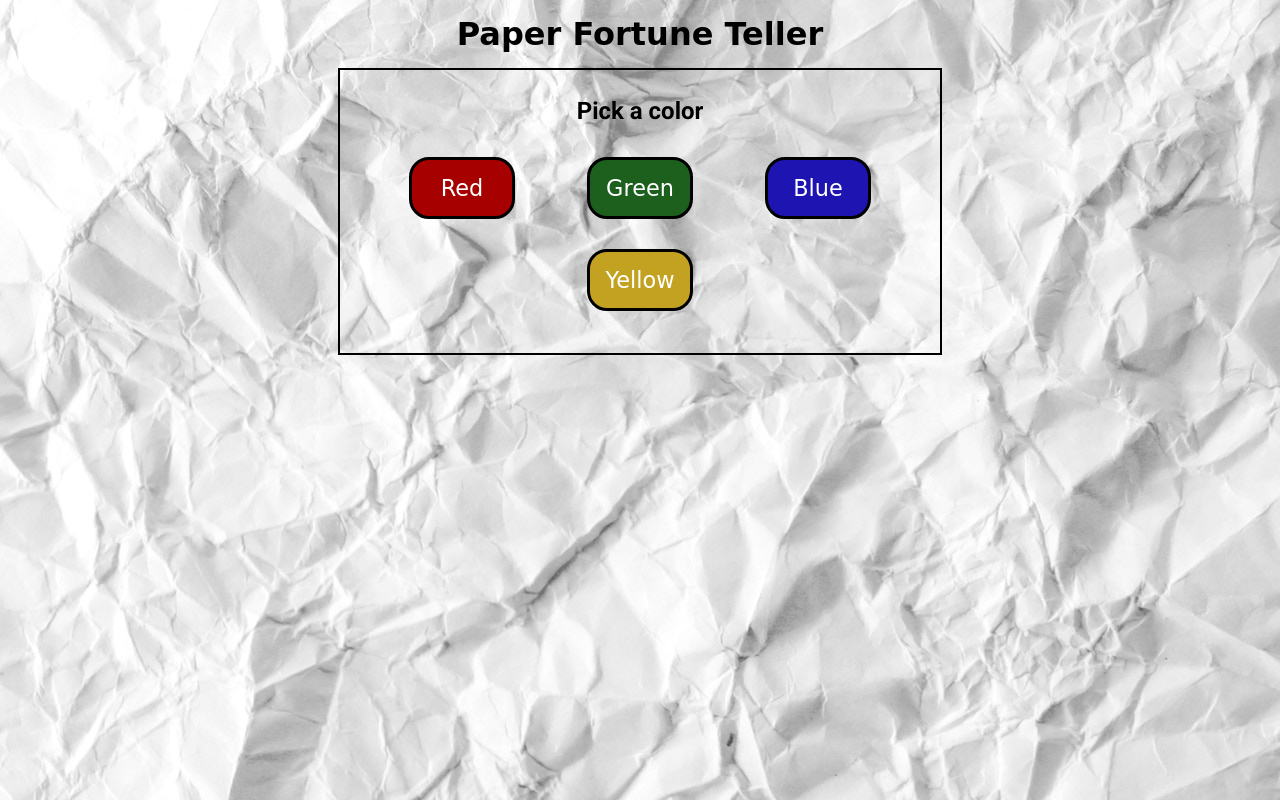
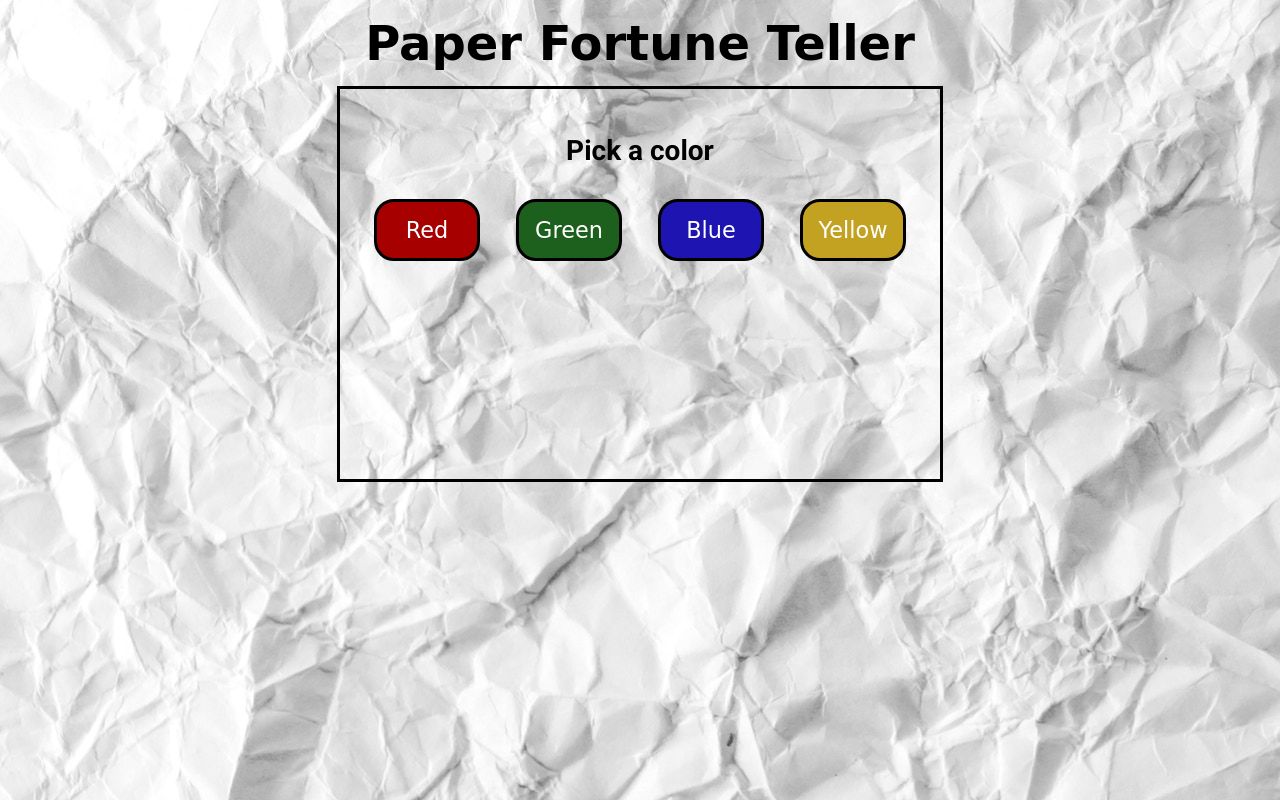
Before and after one commit to moonshoeskelly/p3-dement-kelly, a website: page index.html in a window 1280 px wide. Drawn offline with Linux system fonts and the light colour scheme; a web font is replaced by a local one.

Commit message:
Make page responsive

```diff
--- a/main.css
+++ b/main.css
@@ -23,11 +23,12 @@ h1 {
 }
 
 .section-box {
-  border: 2px solid #000;
+  border: 3px solid #000;
   width: 90%;
   max-width: 600px;
   margin: 0 auto;
-  padding: 27px 0;
+  padding: 45px 0;
+  height: 300px;
 }
 
 div {
@@ -133,6 +134,13 @@ ul li p {
   transition: opacity 1000ms;
 }
 
+#my-fortune {
+  font-size: 1.4rem;
+  border: 10px double #000;
+  margin: 10px 11% 45px 11%;
+  padding: 16px 2%;
+}
+
 a {
   text-decoration: none;
 }
@@ -146,3 +154,28 @@ a {
   color: #fff;
 }
 /******************************/
+
+
+
+
+/*********Media Queries************/
+@media (min-width: 552px) {
+  ul li {
+    margin: 30px 10%;
+  }
+}
+
+@media (min-width: 650px) {
+  h1 {
+    font-size: 3rem;
+  }
+  h2 {
+    font-size: 1.75rem;
+  }
+  p {
+    font-size: 1.6rem;
+  }
+  ul li {
+    margin: 15px 3%;
+  }
+}
```
Also changed, not shown: README.md.
